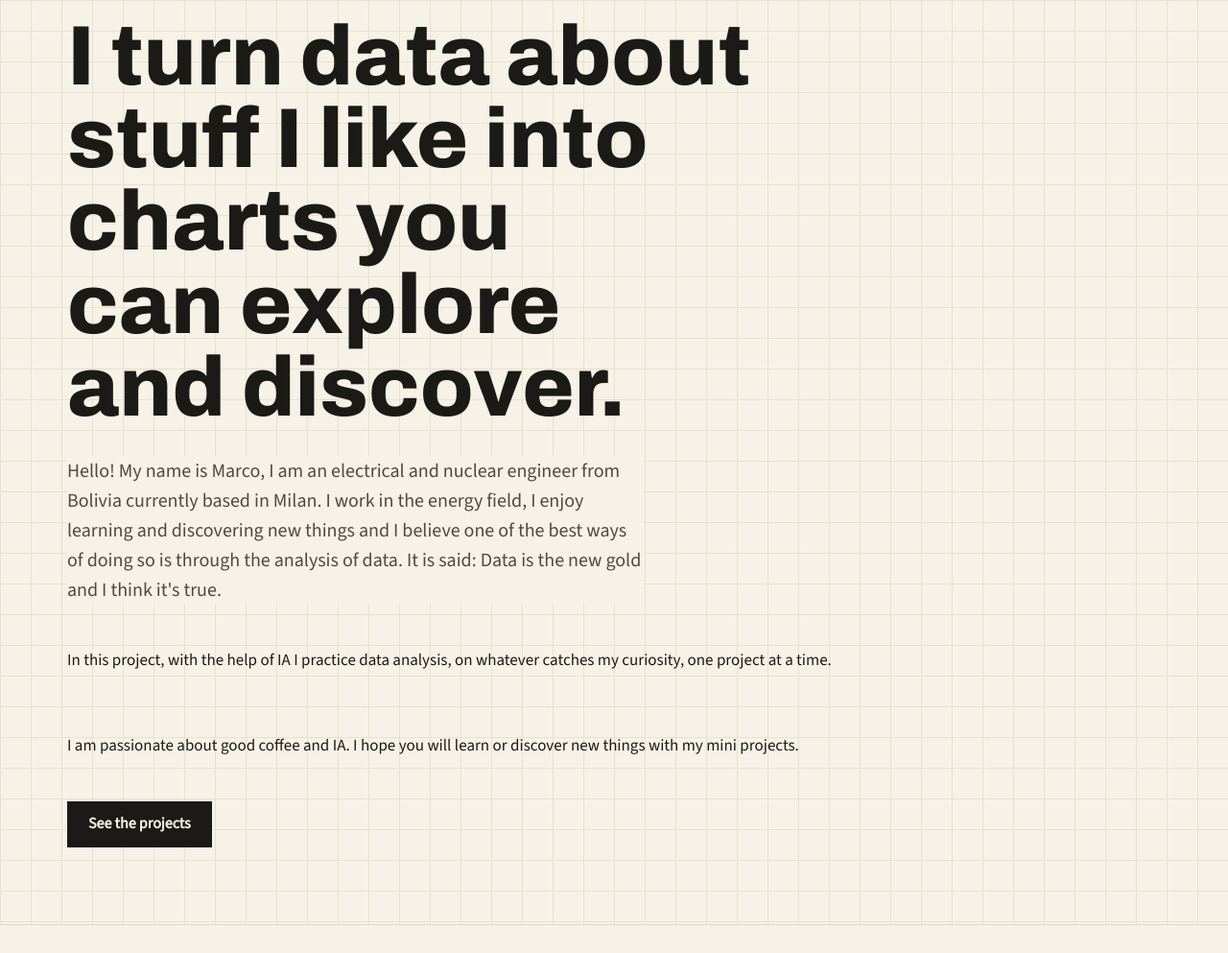
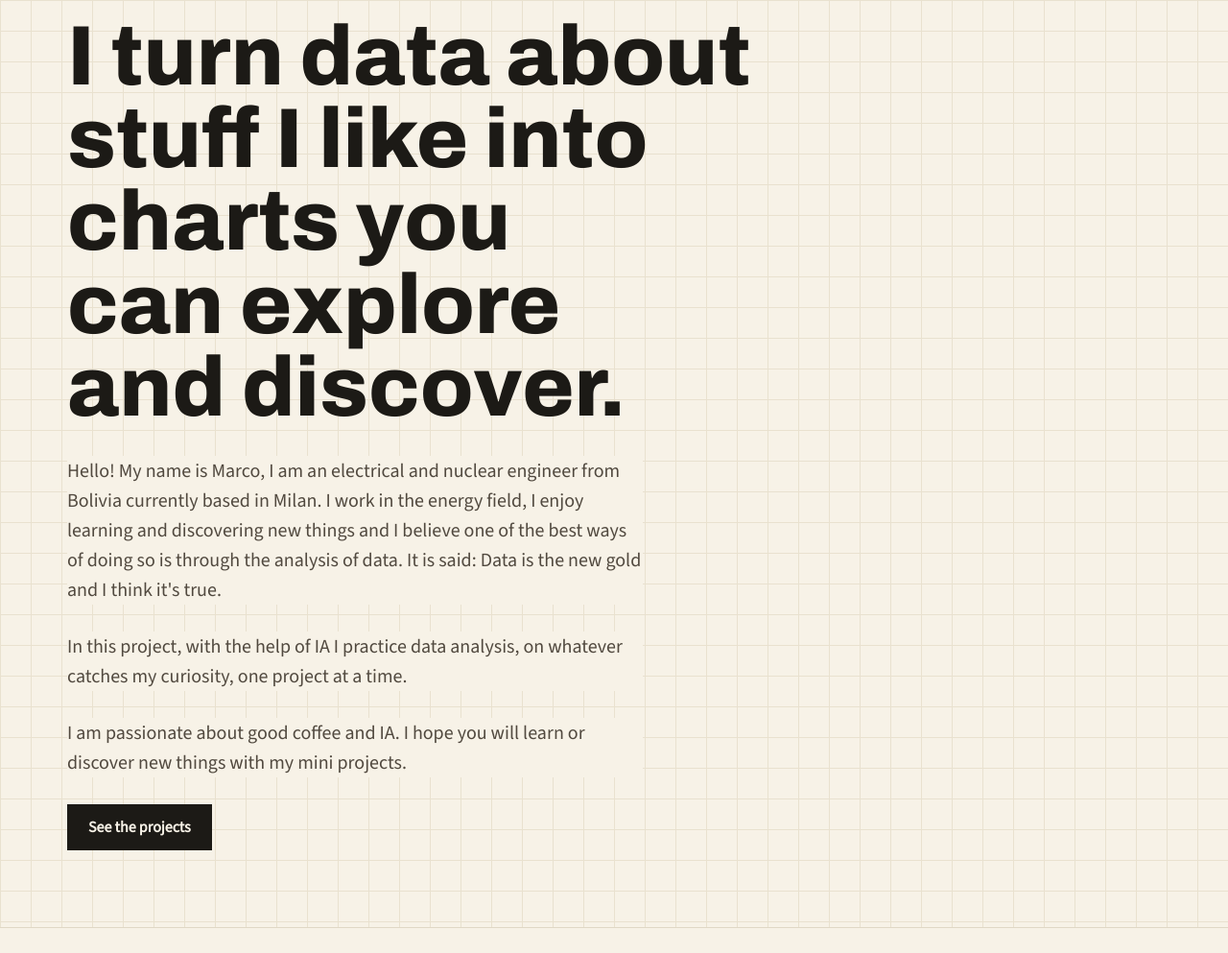
Before and after one commit to marcohl/Marco_Website, an Astro site: page / in a window 1280 px wide. Shown: the part 209-1202 px from the top of the page at 96% size. Built offline with nearby package versions, Linux system fonts and the light colour scheme; Astro itself is replaced by a stand-in of ours.

Commit message:
Add 'lead' class to project description paragraphs
Updated paragraph tags to include 'lead' class for styling.

```diff
--- a/src/pages/index.astro
+++ b/src/pages/index.astro
@@ -28,8 +28,8 @@ const nextCode = "MHL-" + String(Object.keys(modules).length + 1).padStart(3, "0
       <span class="eyebrow">Drawing no. MHL-000 · Index of work</span>
       <h1>I turn data about stuff I like into charts you can explore and discover.</h1>
       <p class="lead">Hello! My name is Marco, I am an electrical and nuclear engineer from Bolivia currently based in Milan. I work in the energy field, I enjoy learning and discovering new things and I believe one of the best ways of doing so is through the analysis of data. It is said: Data is the new gold and I think it's true.</p>
-      <p>In this project, with the help of IA I practice data analysis, on whatever catches my curiosity, one project at a time.</p>
-      <p>I am passionate about good coffee and IA. I hope you will learn or discover new things with my mini projects.</p>
+      <p class="lead">In this project, with the help of IA I practice data analysis, on whatever catches my curiosity, one project at a time.</p>
+      <p class="lead">I am passionate about good coffee and IA. I hope you will learn or discover new things with my mini projects.</p>
       <a class="btn" href="#work">See the projects</a>
     </div>
   </section>
```
